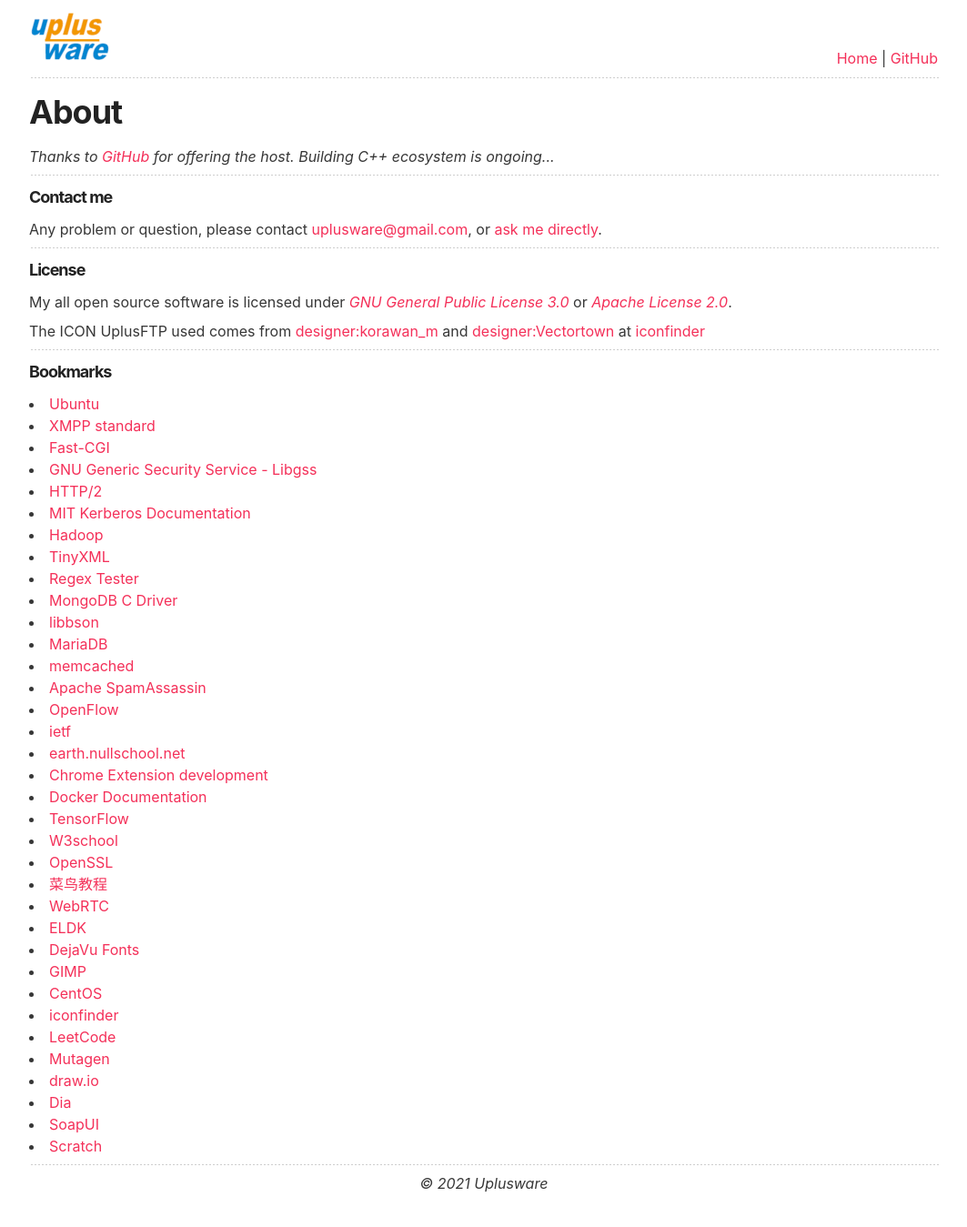
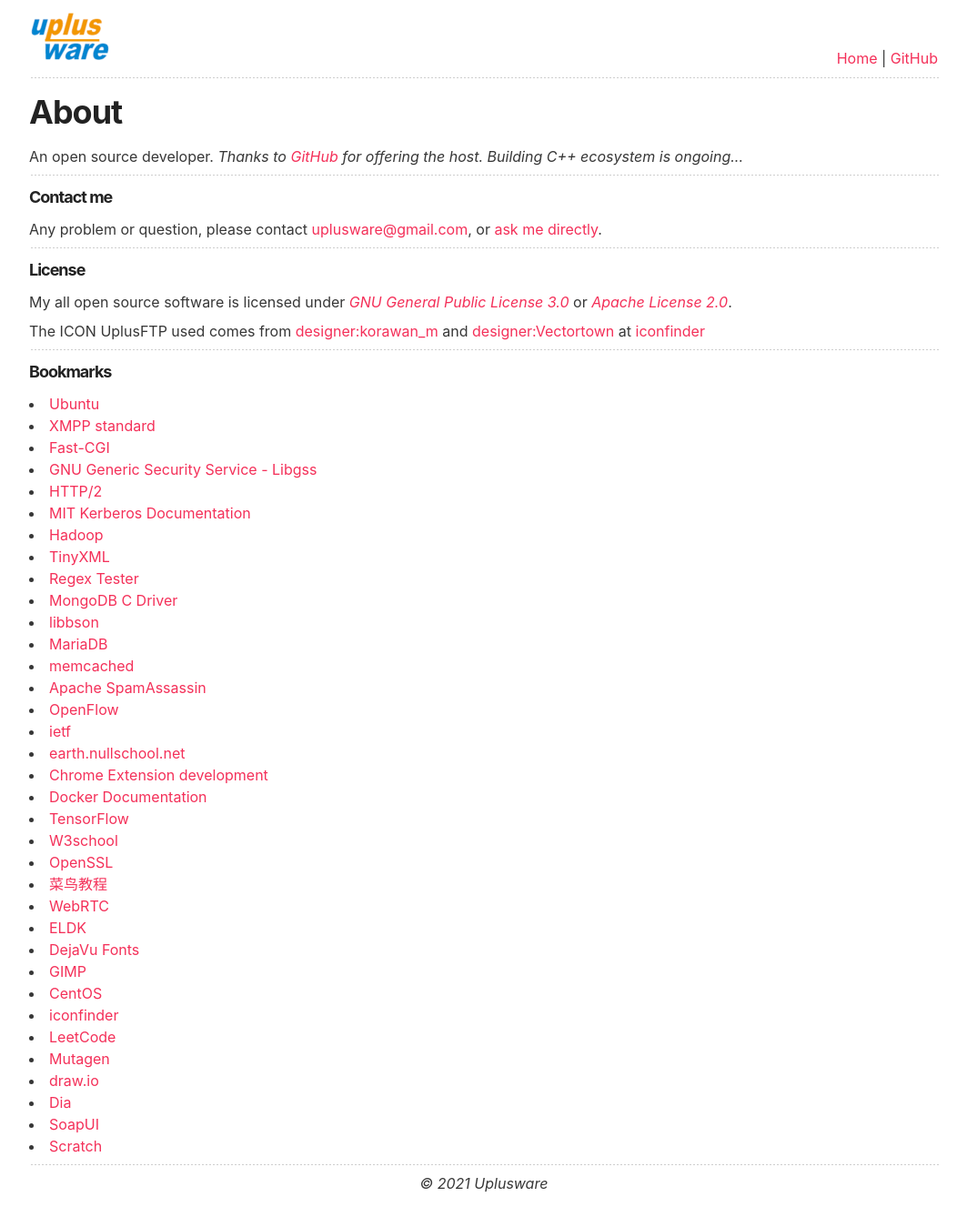
Before and after one commit to uplusware/uplusware.github.io, a Jekyll site: the page about.html, which Jekyll copies as it is, in a window 1280 px wide. Shown: the whole page at 91% size, without its empty margins (108-1171 px from the left). Built offline with Jekyll 4.4.1, drawn with Linux system fonts in a browser that asks for light colours.

Commit message:
Update about.html

```diff
--- a/about.html
+++ b/about.html
@@ -20,6 +20,7 @@
 
 		<h1>
 		<a id="About" class="anchor" href="#About" aria-hidden="true"><span class="octicon octicon-link"></span></a>About</h1>
+		An open source developer.
 		<i>Thanks to <a href="https://github.com"  target="_blank">GitHub</a> for offering the host. Building C++ ecosystem is ongoing...</i>
 		<hr>
 		<h5>
```
